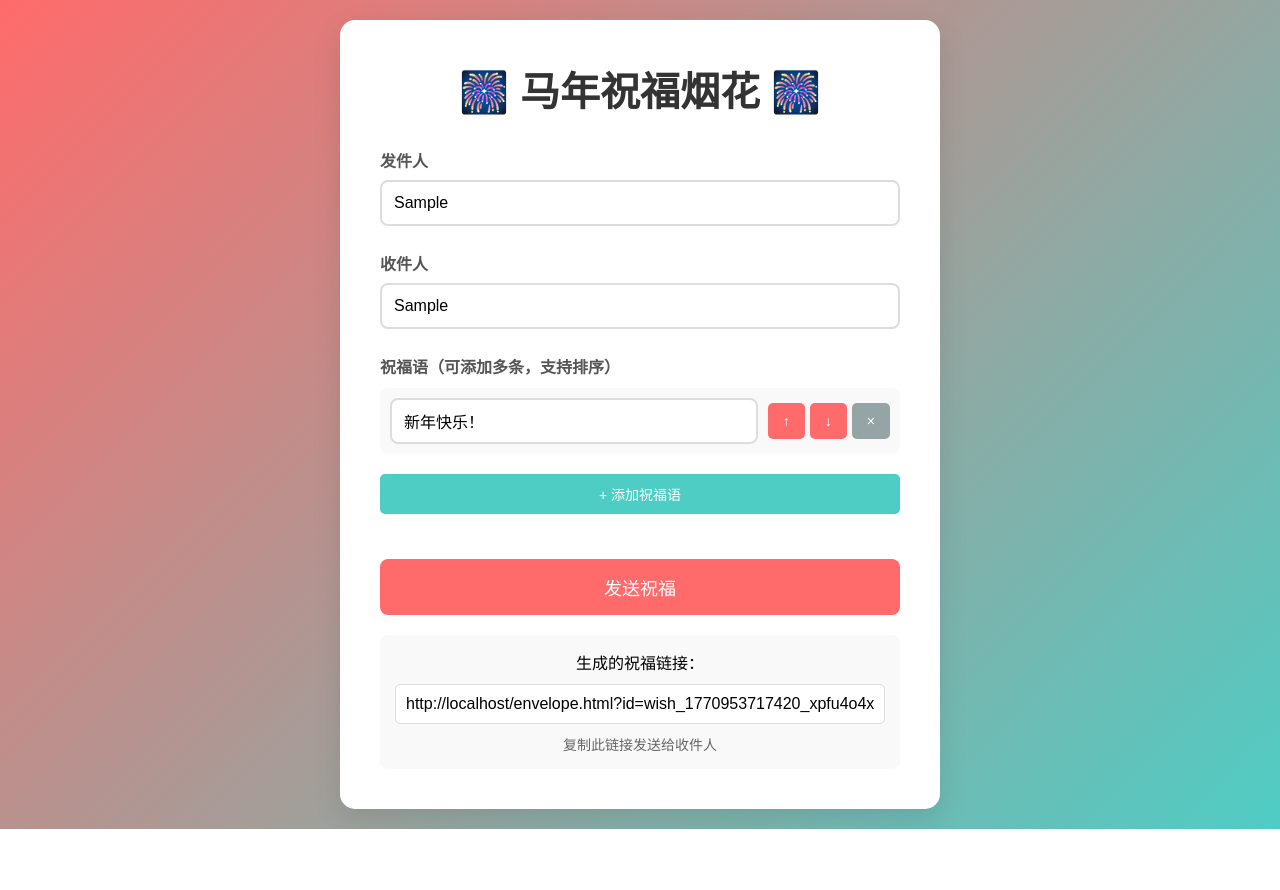
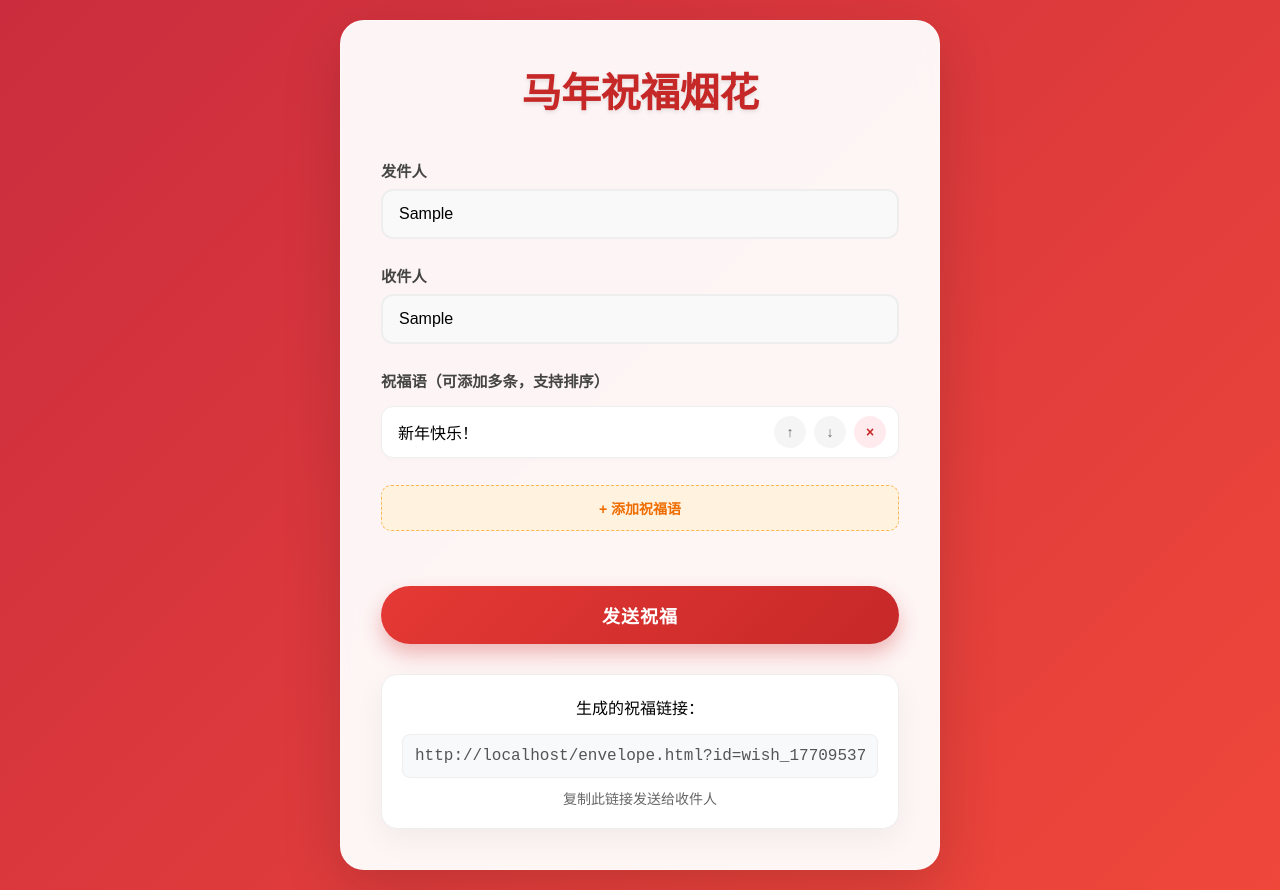
Before and after one commit to dingyuqi/happy_new_year, a website: page index.html in a window 1280 px wide. Both pictures are taken after typing "Sample", "Sample" into the empty fields and a click on the button "发送祝福". Before the commit the page ends 829 px from the top, so only its background shows below. Drawn offline with Linux system fonts and the light colour scheme.

Commit message:
improve: style

```diff
--- a/envelope.css
+++ b/envelope.css
@@ -6,8 +6,8 @@
   border-bottom-right-radius: 6px;
   margin-left: auto;
   margin-right: auto;
-  background-color: #00334c;
-  box-shadow: 0 4px 20px rgba(0, 0, 0, 0.2);
+  background-color: #b71c1c;
+  box-shadow: 0 4px 20px rgba(0, 0, 0, 0.5);
 }
 
 .front {
@@ -22,16 +22,16 @@
   border-right: 140px solid transparent;
   border-bottom: 82px solid transparent;
   /* a little smaller */
-  border-top: 98px solid #00334c;
+  border-top: 98px solid #b71c1c;
   /* a little larger */
   transform-origin: top;
   pointer-events: none;
 }
 
 .pocket {
-  border-left: 140px solid #0077B2;
-  border-right: 140px solid #0077B2;
-  border-bottom: 90px solid #006da3;
+  border-left: 140px solid #d32f2f;
+  border-right: 140px solid #d32f2f;
+  border-bottom: 90px solid #c62828;
   border-top: 90px solid transparent;
   border-bottom-left-radius: 6px;
   border-bottom-right-radius: 6px;
@@ -131,7 +131,7 @@
   top: 0;
   width: 50px;
   height: 80px;
-  background: #D00000;
+  background: #FFD700;
   border-radius: 50px 50px 0 0;
   transform: rotate(-45deg);
   transform-origin: 0 100%;
@@ -219,7 +219,7 @@
   }
 }
 body {
-  background-color: #a8e2ff;
+  background: linear-gradient(135deg, #cb2d3e, #ef473a); /* 新年红渐变 */
   margin: 0;
   height: 100vh;
   display: flex;
@@ -245,9 +245,9 @@ body {
   transition: all 0.1s linear;
   -webkit-appearance: none;
   background-color: transparent;
-  border: solid 2px #0077B2;
+  border: solid 2px #FFD700;
   border-radius: 4px;
-  color: #0077B2;
+  color: #FFD700;
   display: inline-block;
   font-size: 14px;
   text-transform: uppercase;
@@ -260,6 +260,6 @@ body {
 }
 
 .reset button:hover {
-  background-color: #0077B2;
-  color: #fff;
+  background-color: #FFD700;
+  color: #b71c1c;
 }
--- a/fireworks/css/style.css
+++ b/fireworks/css/style.css
@@ -74,6 +74,8 @@ body {
 	align-self: center;
 	text-align: center;
 	text-transform: uppercase;
+    color: #FFD700;
+    text-shadow: 0 0 10px #D32F2F;
 }
 .loading-init__header {
 	font-size: 2.2em;
--- a/index.html
+++ b/index.html
@@ -12,8 +12,8 @@
         }
 
         body {
-            font-family: 'Arial', sans-serif;
-            background: linear-gradient(135deg, #ff6b6b, #4ecdc4);
+            font-family: 'Segoe UI', Roboto, Helvetica, Arial, sans-serif;
+            background: linear-gradient(135deg, #cb2d3e, #ef473a); /* 新年红渐变 */
             min-height: 100vh;
             display: flex;
             flex-direction: column;
@@ -23,45 +23,61 @@
         }
 
         .container {
-            background: white;
-            border-radius: 15px;
+            background: rgba(255, 255, 255, 0.95); /* 半透明白色背景 */
+            backdrop-filter: blur(10px); /* 毛玻璃效果 */
+            border-radius: 24px; /* 更大的圆角 */
             padding: 40px;
-            box-shadow: 0 10px 30px rgba(0,0,0,0.1);
+            box-shadow: 0 20px 60px rgba(0,0,0,0.15); /* 更柔和的阴影 */
+            border: 1px solid rgba(255, 255, 255, 0.5); /* 微妙的边框 */
             max-width: 600px;
             width: 100%;
             text-align: center;
+            animation: fadeIn 0.8s ease-out;
+        }
+
+        @keyframes fadeIn {
+            from { opacity: 0; transform: translateY(20px); }
+            to { opacity: 1; transform: translateY(0); }
         }
 
         h1 {
-            color: #333;
-            margin-bottom: 30px;
+            color: #c62828; /* 深红色标题 */
+            margin-bottom: 40px;
             font-size: 2.5em;
+            font-weight: 800;
+            text-shadow: 0 2px 4px rgba(0,0,0,0.1);
+            letter-spacing: -0.5px;
         }
 
         .form-group {
             margin-bottom: 25px;
             text-align: left;
+            position: relative;
         }
 
         label {
             display: block;
             margin-bottom: 8px;
-            color: #555;
-            font-weight: bold;
+            color: #444; /* 深灰色标签，更现代 */
+            font-weight: 600;
+            font-size: 0.95em;
         }
 
         input[type="text"], textarea {
             width: 100%;
-            padding: 12px;
-            border: 2px solid #ddd;
-            border-radius: 8px;
+            padding: 14px 16px;
+            border: 2px solid #eee; /* 浅灰色边框 */
+            border-radius: 12px; /* 圆角输入框 */
             font-size: 16px;
-            transition: border-color 0.3s;
+            transition: all 0.3s ease;
+            background-color: #f9f9f9;
         }
 
         input[type="text"]:focus, textarea:focus {
             outline: none;
-            border-color: #4ecdc4;
+            border-color: #ef5350; /* 聚焦时红色 */
+            background-color: #fff;
+            box-shadow: 0 4px 12px rgba(239, 83, 80, 0.15);
         }
 
         textarea {
@@ -70,99 +86,156 @@
         }
 
         .wishlist {
-            margin-top: 10px;
+            margin-top: 15px;
         }
 
         .wish-item {
             display: flex;
             align-items: center;
-            margin-bottom: 10px;
-            padding: 10px;
-            background: #f9f9f9;
-            border-radius: 8px;
+            margin-bottom: 12px;
+            padding: 6px;
+            background: #fff;
+            border-radius: 12px;
+            border: 1px solid #eee;
+            box-shadow: 0 2px 5px rgba(0,0,0,0.02);
+            transition: transform 0.2s;
+        }
+
+        .wish-item:hover {
+            transform: translateX(2px);
+            border-color: #ffcdd2;
         }
 
         .wish-item input {
             flex: 1;
             margin-right: 10px;
+            border: none;
+            background: transparent;
+            padding: 10px;
+        }
+
+        .wish-item input:focus {
+            box-shadow: none;
+            background: transparent;
         }
 
         .wish-controls {
             display: flex;
-            gap: 5px;
+            gap: 8px;
+            padding-right: 6px;
         }
 
         button {
             padding: 10px 15px;
             border: none;
-            border-radius: 5px;
+            border-radius: 10px;
             cursor: pointer;
             font-size: 14px;
-            transition: background-color 0.3s;
+            transition: all 0.2s cubic-bezier(0.4, 0, 0.2, 1);
+            font-weight: 600;
         }
 
         .add-wish {
-            background: #4ecdc4;
-            color: white;
+            background: #fff3e0; /* 浅橙色背景 */
+            color: #ef6c00; /* 深橙色文字 */
             width: 100%;
-            margin-top: 10px;
+            margin-top: 15px;
+            padding: 12px;
+            border: 1px dashed #ffb74d;
         }
 
         .add-wish:hover {
-            background: #45b7aa;
+            background: #ffe0b2;
+            transform: translateY(-1px);
         }
 
         .move-btn {
-            background: #ff6b6b;
-            color: white;
+            background: #f5f5f5;
+            color: #666;
+            width: 32px;
+            height: 32px;
+            padding: 0;
+            display: flex;
+            align-items: center;
+            justify-content: center;
+            border-radius: 50%;
         }
 
         .move-btn:hover {
-            background: #ee5a52;
+            background: #e0e0e0;
+            color: #333;
         }
 
         .remove-btn {
-            background: #95a5a6;
-            color: white;
+            background: #ffebee;
+            color: #c62828;
+            width: 32px;
+            height: 32px;
+            padding: 0;
+            display: flex;
+            align-items: center;
+            justify-content: center;
+            border-radius: 50%;
         }
 
         .remove-btn:hover {
-            background: #7f8c8d;
+            background: #ffcdd2;
+            transform: scale(1.1);
         }
 
         .send-btn {
-            background: #ff6b6b;
+            background: linear-gradient(135deg, #e53935, #c62828); /* 现代渐变 */
             color: white;
             font-size: 18px;
-            padding: 15px 30px;
-            border-radius: 8px;
-            margin-top: 20px;
+            padding: 16px 32px;
+            border-radius: 50px; /* 胶囊按钮 */
+            margin-top: 30px;
             width: 100%;
+            box-shadow: 0 10px 20px rgba(198, 40, 40, 0.3);
+            letter-spacing: 1px;
+            text-transform: uppercase;
         }
 
         .send-btn:hover {
-            background: #ee5a52;
+            background: linear-gradient(135deg, #ef5350, #d32f2f);
+            transform: translateY(-2px);
+            box-shadow: 0 15px 25px rgba(198, 40, 40, 0.4);
+        }
+
+        .send-btn:active {
+            transform: translateY(1px);
         }
 
         .link-container {
-            margin-top: 20px;
-            padding: 15px;
-            background: #f9f9f9;
-            border-radius: 8px;
+            margin-top: 30px;
+            padding: 20px;
+            background: #fff;
+            border-radius: 16px;
             display: none;
+            box-shadow: 0 10px 30px rgba(0,0,0,0.05);
+            border: 1px solid #eee;
+            animation: slideUp 0.5s ease-out;
+        }
+
+        @keyframes slideUp {
+            from { opacity: 0; transform: translateY(10px); }
+            to { opacity: 1; transform: translateY(0); }
         }
 
         .link-container input {
             width: 100%;
-            padding: 10px;
-            border: 1px solid #ddd;
-            border-radius: 5px;
-            margin-top: 10px;
+            padding: 12px;
+            border: 1px solid #eee;
+            border-radius: 8px;
+            margin-top: 15px;
+            background: #f8f9fa;
+            color: #555;
+            font-family: monospace;
         }
 
         @media (max-width: 768px) {
             .container {
-                padding: 20px;
+                padding: 30px 20px;
             }
 
             h1 {
@@ -173,7 +246,7 @@
 </head>
 <body>
     <div class="container">
-        <h1>🎆 马年祝福烟花 🎆</h1>
+        <h1>马年祝福烟花</h1>
 
         <form id="settings-form">
             <div class="form-group">
```
